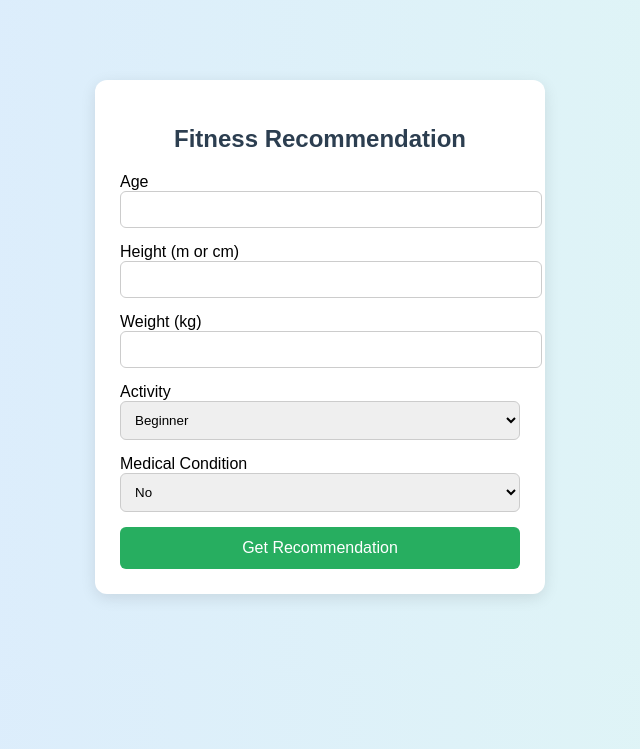
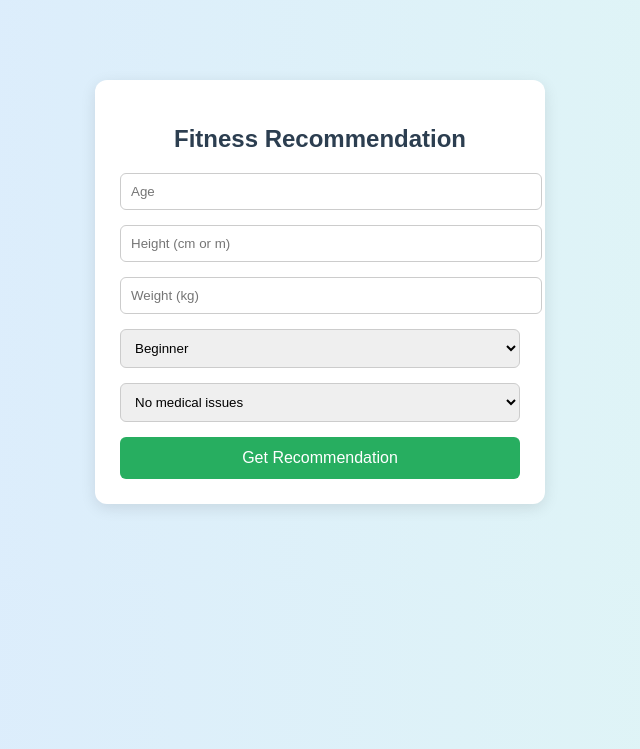
Before and after one commit to PreethiBose30/Smart-Fitness-Activity-Recommendation, a Flask app: page / in a window 1280 px wide. Shown: the part 51-800 px from the top of the page, without its empty margins (320-960 px from the left). Run offline with Flask 3, Linux system fonts and the light colour scheme.

Commit message:
Update index.html

```diff
--- a/templates/index.html
+++ b/templates/index.html
@@ -16,25 +16,18 @@
     <h2>Fitness Recommendation</h2>
 
     <form method="POST">
-        <label>Age</label>
-        <input name="age" value="{{ age }}">
+        <input name="age" placeholder="Age" value="{{ age }}">
+        <input name="height" placeholder="Height (cm or m)" value="{{ height }}">
+        <input name="weight" placeholder="Weight (kg)" value="{{ weight }}">
 
-        <label>Height (m or cm)</label>
-        <input name="height" value="{{ height }}">
-
-        <label>Weight (kg)</label>
-        <input name="weight" value="{{ weight }}">
-
-        <label>Activity</label>
         <select name="activity_level">
             <option value="beginner" {% if activity=="beginner" %}selected{% endif %}>Beginner</option>
             <option value="active" {% if activity=="active" %}selected{% endif %}>Active</option>
         </select>
 
-        <label>Medical Condition</label>
         <select name="medical_condition">
-            <option value="no" {% if medical=="no" %}selected{% endif %}>No</option>
-            <option value="yes" {% if medical=="yes" %}selected{% endif %}>Yes</option>
+            <option value="no" {% if medical=="no" %}selected{% endif %}>No medical issues</option>
+            <option value="yes" {% if medical=="yes" %}selected{% endif %}>Have condition</option>
         </select>
 
         <button type="submit">Get Recommendation</button>
@@ -43,19 +36,11 @@
     {% if bmi is not none %}
     <div class="result">
         <h3>BMI: {{ bmi }}</h3>
-        <h4>Category: {{ category }}</h4>
+        <h4>{{ category }}</h4>
 
-        <h4>Recommended Activities:</h4>
         <ul>
             {% for r in recommendations %}
             <li>{{ r }}</li>
-            {% endfor %}
-        </ul>
-
-        <h4>Notes:</h4>
-        <ul>
-            {% for n in notes %}
-            <li>{{ n }}</li>
             {% endfor %}
         </ul>
     </div>
```
